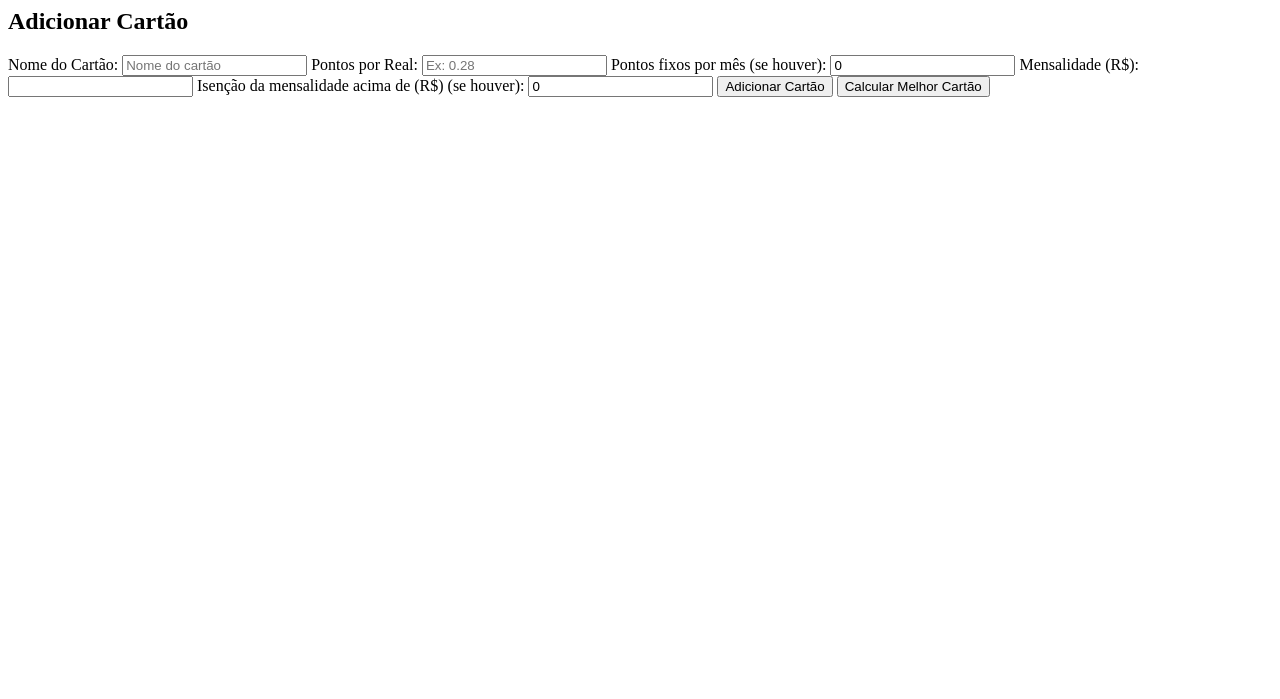
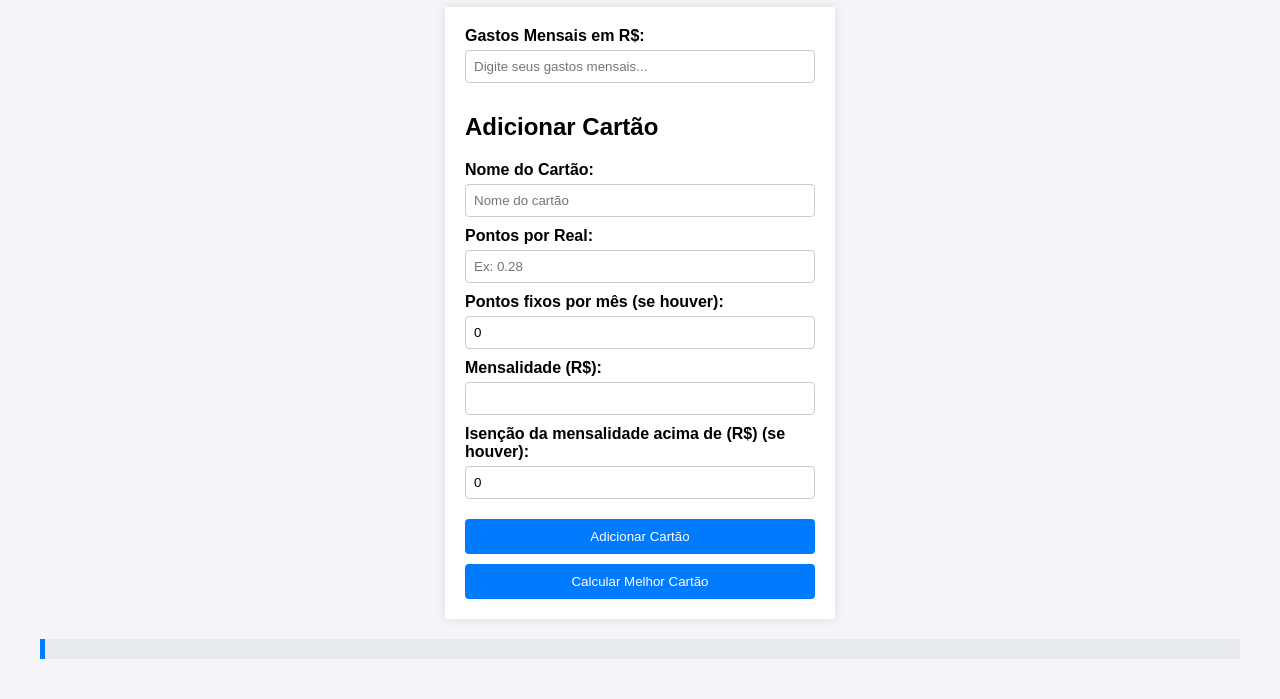
Before and after one commit to pedroheribeiro2021/card_calc, a plain HTML site: page index.html in a window 1280 px wide. Shown: the part 113-812 px from the top of the page. Drawn offline with Linux system fonts and the light colour scheme.

Commit message:
create: style sheet

```diff
--- a/index.html
+++ b/index.html
@@ -1,32 +1,45 @@
 <!DOCTYPE html>
 <html lang="pt-br">
   <head>
-    <meta charset="UTF-8">
-    <meta name="viewport" content="width=device-width, initial-scale=1.0">
+    <meta charset="UTF-8" />
+    <meta name="viewport" content="width=device-width, initial-scale=1.0" />
     <title>Calculadora de Pontos de Cartão de Crédito Flexível</title>
-    <link rel="stylesheet" href="styles.css">
+    <link rel="stylesheet" href="style.css" />
   </head>
   <body>
-    <h1>Calculadora de Pontos de Cartão de Crédito Flexível</h1>
+    <h1 style="text-align: center">
+      Calculadora de Pontos de Cartão de Crédito Flexível
+    </h1>
     <div id="form-container">
       <label for="monthlySpending">Gastos Mensais em R$:</label>
-        <input type="number" id="monthlySpending" placeholder="Digite seus gastos mensais...">
+      <input
+        type="number"
+        id="monthlySpending"
+        placeholder="Digite seus gastos mensais..."
+      />
 
       <h2>Adicionar Cartão</h2>
       <label for="cardName">Nome do Cartão:</label>
-        <input type="text" id="cardName" placeholder="Nome do cartão">
+      <input type="text" id="cardName" placeholder="Nome do cartão" />
 
       <label for="pointsPerReal">Pontos por Real:</label>
-        <input type="number" id="pointsPerReal" placeholder="Ex: 0.28" step="0.01">
+      <input
+        type="number"
+        id="pointsPerReal"
+        placeholder="Ex: 0.28"
+        step="0.01"
+      />
 
       <label for="fixedPoints">Pontos fixos por mês (se houver):</label>
-        <input type="number" id="fixedPoints" value="0">
+      <input type="number" id="fixedPoints" value="0" />
 
       <label for="monthlyFee">Mensalidade (R$):</label>
-        <input type="number" id="monthlyFee">
+      <input type="number" id="monthlyFee" />
 
-        <label for="feeWaiver">Isenção da mensalidade acima de (R$) (se houver):</label>
-        <input type="number" id="feeWaiver" value="0">
+      <label for="feeWaiver"
+        >Isenção da mensalidade acima de (R$) (se houver):</label
+      >
+      <input type="number" id="feeWaiver" value="0" />
 
       <button onclick="addCard()">Adicionar Cartão</button>
       <button onclick="calculateBestCard()">Calcular Melhor Cartão</button>
--- /dev/null
+++ b/style.css
@@ -0,0 +1,51 @@
+/* styles.css */
+body {
+  font-family: Arial, sans-serif;
+  margin: 20px;
+  padding: 20px;
+  background-color: #f4f4f9;
+}
+
+#form-container {
+  display: flex;
+  flex-direction: column;
+  width: 350px; /* Definindo uma largura fixa para o formulário */
+  margin: auto;
+  padding: 20px;
+  background-color: white;
+  box-shadow: 0 0 10px rgba(0, 0, 0, 0.1);
+}
+
+#form-container label {
+  margin-bottom: 5px;
+  font-weight: bold;
+}
+
+input[type="number"],
+input[type="text"] {
+  padding: 8px;
+  margin-bottom: 10px; /* Espaçamento após cada input */
+  border: 1px solid #ccc;
+  border-radius: 4px; /* Bordas arredondadas para os inputs */
+}
+
+button {
+  padding: 10px 15px;
+  margin-top: 10px; /* Espaço acima do botão */
+  background-color: #007bff;
+  color: white;
+  border: none;
+  border-radius: 4px;
+  cursor: pointer;
+}
+
+button:hover {
+  background-color: #0056b3;
+}
+
+#results {
+  margin-top: 20px;
+  padding: 10px;
+  background-color: #e9ecef;
+  border-left: 5px solid #007bff;
+}
```
Lines whose indentation alone changed are shown as unchanged.
